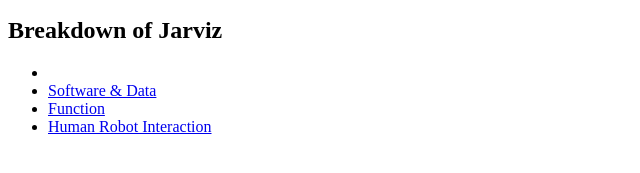
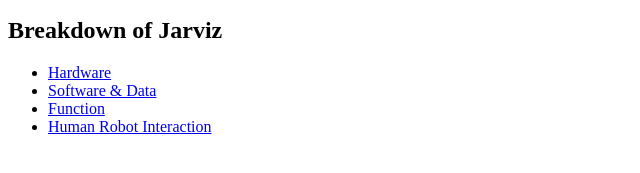
Before and after one commit to weijiafeng/weijiafeng.github.io, a plain HTML site: page index.html in a window 1280 px wide. Shown: the part 207-380 px from the top of the page, 0-640 px from the left. Drawn offline with Linux system fonts and the light colour scheme.

Commit message:
Update index.html

```diff
--- a/index.html
+++ b/index.html
@@ -18,11 +18,15 @@
             </div><!-- /.blurb -->
         </div><!-- /.container -->
 
+        <p>
+
+        </p>
+
         <h2>Breakdown of Jarviz</h2>
 
         <nav>
             <ul>
-                <li><a href="/Hardware"></a></li>
+                <li><a href="/Hardware">Hardware</a></li>
                 <li><a href="/Sensors & Data">Software & Data</a></li>
                 <li><a href="/Function">Function</a></li>
                 <li><a href="/Human Robot Interaction">Human Robot Interaction</a></li>
```
